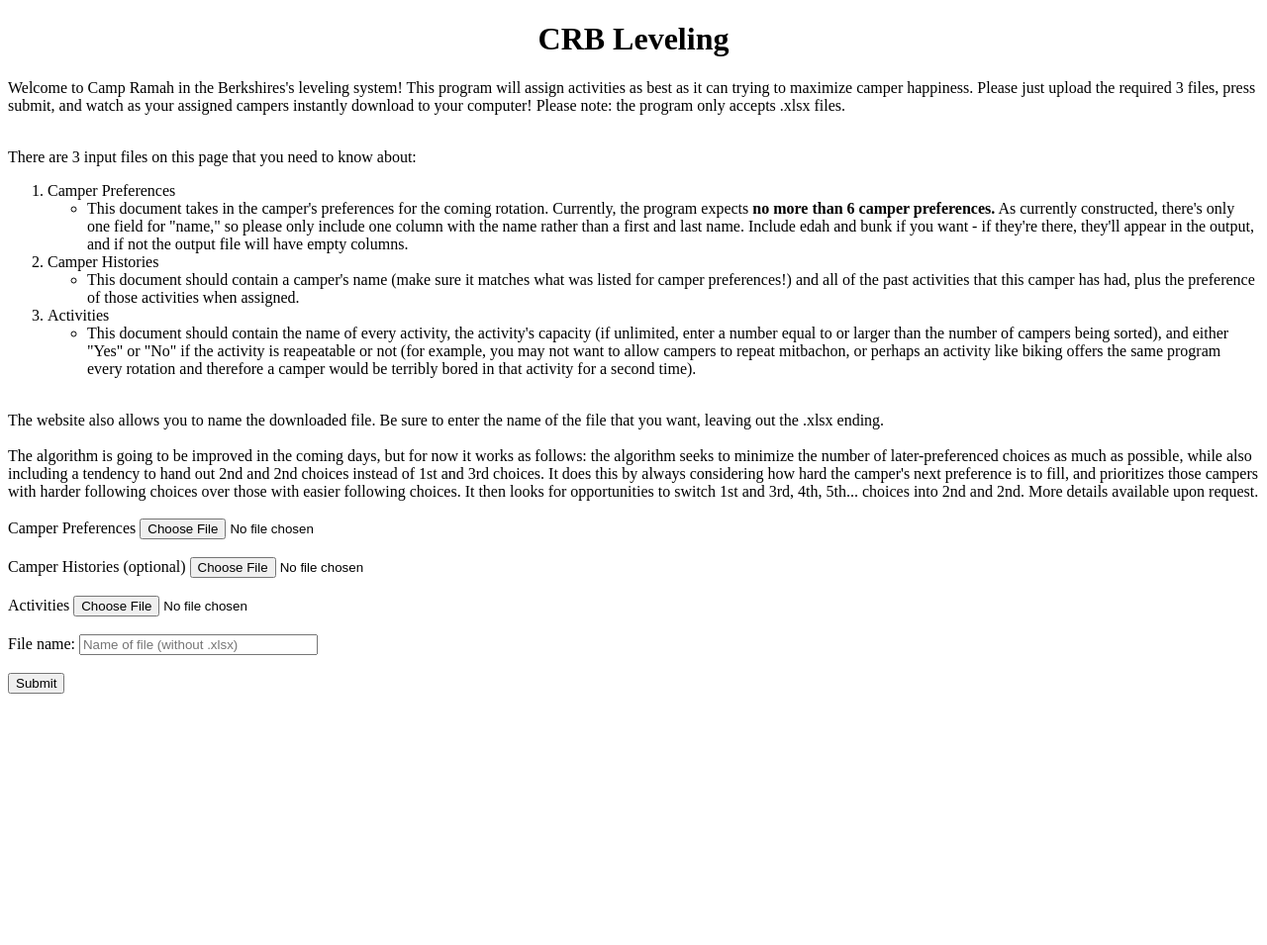
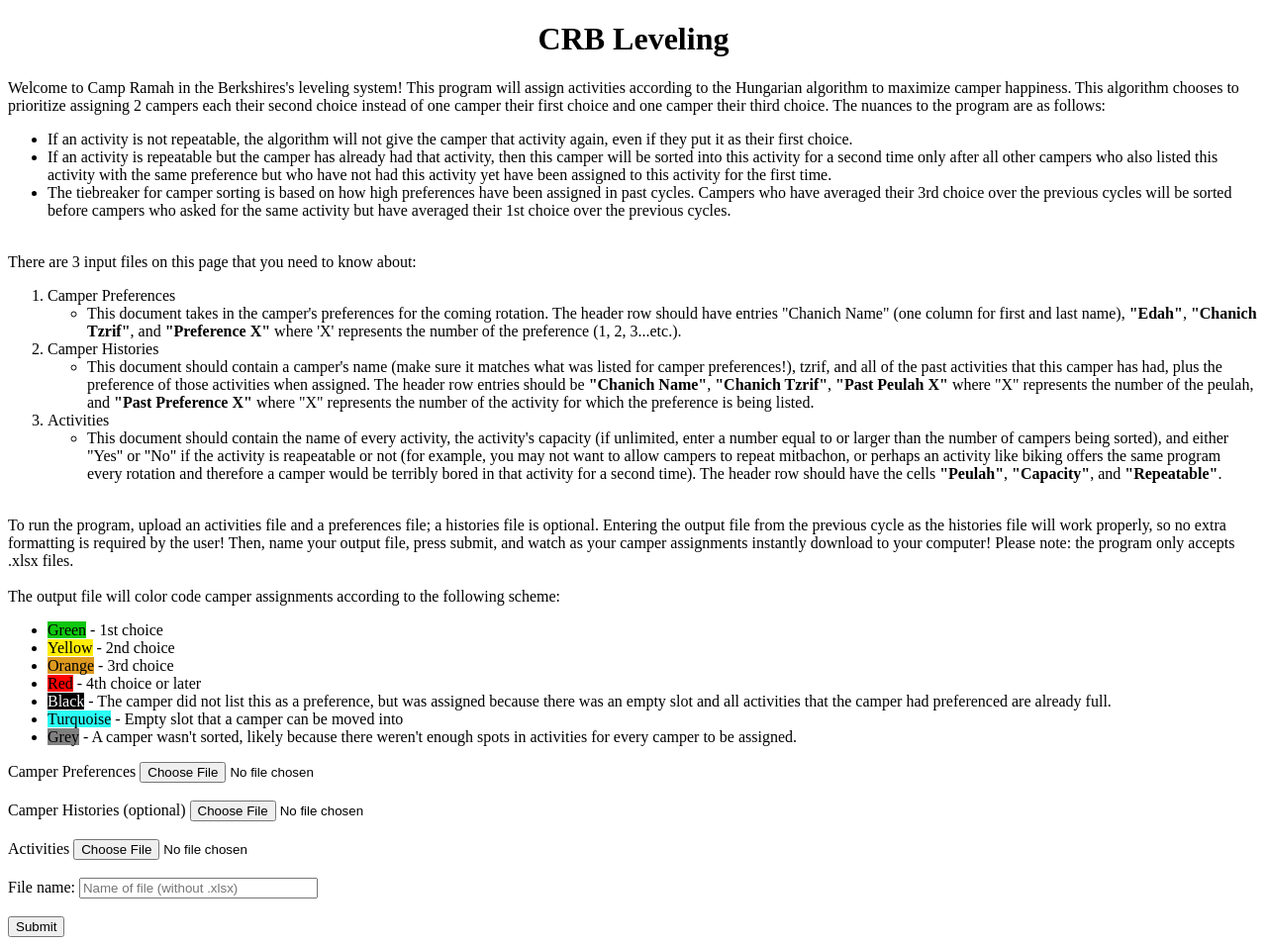
Before and after one commit to twins111197/leveling, a Flask app: page / in a window 1280 px wide. Shown: the whole page at 99% size. Before the commit the page ends 701 px from the top, so only its background shows below. Run offline with Flask 2, Linux system fonts and the light colour scheme.

Commit message:
Write changes to webpage; error for empty filename

```diff
--- a/app/templates/index.html
+++ b/app/templates/index.html
@@ -7,37 +7,71 @@
 
 <body>
   <p>
-    Welcome to Camp Ramah in the Berkshires's leveling system! This program will assign activities as best as it can trying to maximize camper happiness. Please just upload the required 3 files, press submit, and watch as your assigned campers instantly download to your computer! Please note: the program only accepts .xlsx files.
+    Welcome to Camp Ramah in the Berkshires's leveling system! This program will assign activities according to the Hungarian algorithm to maximize camper happiness. This algorithm chooses to prioritize assigning 2 campers each their second choice instead of one camper their first choice and one camper their third choice. The nuances to the program are as follows:
+    <ul>
+      <li>
+        If an activity is not repeatable, the algorithm will not give the camper that activity again, even if they put it as their first choice.
+      </li>
+      <li>
+        If an activity is repeatable but the camper has already had that activity, then this camper will be sorted into this activity for a second time only after all other campers who also listed this activity with the same preference but who have not had this activity yet have been assigned to this activity for the first time.
+      </li>
+      <li>
+        The tiebreaker for camper sorting is based on how high preferences have been assigned in past cycles. Campers who have averaged their 3rd choice over the previous cycles will be sorted before campers who asked for the same activity but have averaged their 1st choice over the previous cycles.
+      </li>
+    </ul>
+
   </p><br />
   There are 3 input files on this page that you need to know about:
   <ol>
     <li>Camper Preferences</li>
       <ul>
         <li>
-          This document takes in the camper's preferences for the coming rotation. Currently, the program expects <b>no more than 6 camper preferences.</b> As currently constructed, there's only one field for "name," so please only include one column with the name rather than a first and last name. Include edah and bunk if you want - if they're there, they'll appear in the output, and if not the output file will have empty columns.
+          This document takes in the camper's preferences for the coming rotation. The header row should have entries "Chanich Name" (one column for first and last name), <b>"Edah"</b>, <b>"Chanich Tzrif"</b>, and <b>"Preference X"</b> where 'X' represents the number of the preference (1, 2, 3...etc.).
         </li>
       </ul>
     <li>Camper Histories</li>
       <ul>
         <li>
-          This document should contain a camper's name (make sure it matches what was listed for camper preferences!) and all of the past activities that this camper has had, plus the preference of those activities when assigned.
+          This document should contain a camper's name (make sure it matches what was listed for camper preferences!), tzrif, and all of the past activities that this camper has had, plus the preference of those activities when assigned. The header row entries should be <b>"Chanich Name"</b>, <b>"Chanich Tzrif"</b>, <b>"Past Peulah X"</b> where "X" represents the number of the peulah, and <b>"Past Preference X"</b> where "X" represents the number of the activity for which the preference is being listed.
         </li>
       </ul>
     <li>Activities</li>
       <ul>
         <li>
-          This document should contain the name of every activity, the activity's capacity (if unlimited, enter a number equal to or larger than the number of campers being sorted), and either "Yes" or "No" if the activity is reapeatable or not (for example, you may not want to allow campers to repeat mitbachon, or perhaps an activity like biking offers the same program every rotation and therefore a camper would be terribly bored in that activity for a second time).
+          This document should contain the name of every activity, the activity's capacity (if unlimited, enter a number equal to or larger than the number of campers being sorted), and either "Yes" or "No" if the activity is reapeatable or not (for example, you may not want to allow campers to repeat mitbachon, or perhaps an activity like biking offers the same program every rotation and therefore a camper would be terribly bored in that activity for a second time). The header row should have the cells <b>"Peulah"</b>, <b>"Capacity"</b>, and <b>"Repeatable"</b>.
         </li>
       </ul>
   </ol>
   <br />
-  The website also allows you to name the downloaded file. Be sure to enter the name of the file that you want, leaving out the .xlsx ending. <br /><br />
+  To run the program, upload an activities file and a preferences file; a histories file is optional. Entering the output file from the previous cycle as the histories file will work properly, so no extra formatting is required by the user! Then, name your output file, press submit, and watch as your camper assignments instantly download to your computer!
+  Please note: the program only accepts .xlsx files. <br /><br />
 
-  The algorithm is going to be improved in the coming days, but for now it works as follows: the algorithm seeks to minimize the number of later-preferenced choices as much as possible, while also including a tendency to hand out 2nd and 2nd choices instead of 1st and 3rd choices. It does this by always considering how hard the camper's next preference is to fill, and prioritizes those campers with harder following choices over those with easier following choices. It then looks for opportunities to switch 1st and 3rd, 4th, 5th... choices into 2nd and 2nd. More details available upon request.
+  The output file will color code camper assignments according to the following scheme:
+  <ul>
+    <li>
+      <span style="background-color: #0fc70f">Green</span> - 1st choice
+    </li>
+    <li>
+      <span style="background-color: #FFEE08">Yellow</span> - 2nd choice
+    </li>
+    <li>
+      <span style="background-color: #dd9a1f">Orange</span> - 3rd choice
+    </li>
+    <li>
+      <span style="background-color: #ff0000">Red</span> - 4th choice or later
+    </li>
+    <li>
+      <span style="background-color: #000000"><font color="white">Black</font></span> - The camper did not list this as a preference, but was assigned because there was an empty slot and all activities that the camper had preferenced are already full.
+    </li>
+    <li>
+      <span style="background-color: #2BFFF5">Turquoise</span> - Empty slot that a camper can be moved into
+    </li>
+    <li>
+      <span style="background-color: #808080">Grey</span> - A camper wasn't sorted, likely because there weren't enough spots in activities for every camper to be assigned.
+    </li>
+  </ul>
 
 </body>
-<br>
-</br>
 
 <form method="post" action="/sorted" id="run_app" enctype="multipart/form-data">
 
@@ -61,6 +95,11 @@
                 alert("Missing activities document.");
                 return false;
               }
+
+      if (!form.filename.value) {
+                alert("Missing document title.");
+                return false;
+              }
   }
 
 </script>
```
